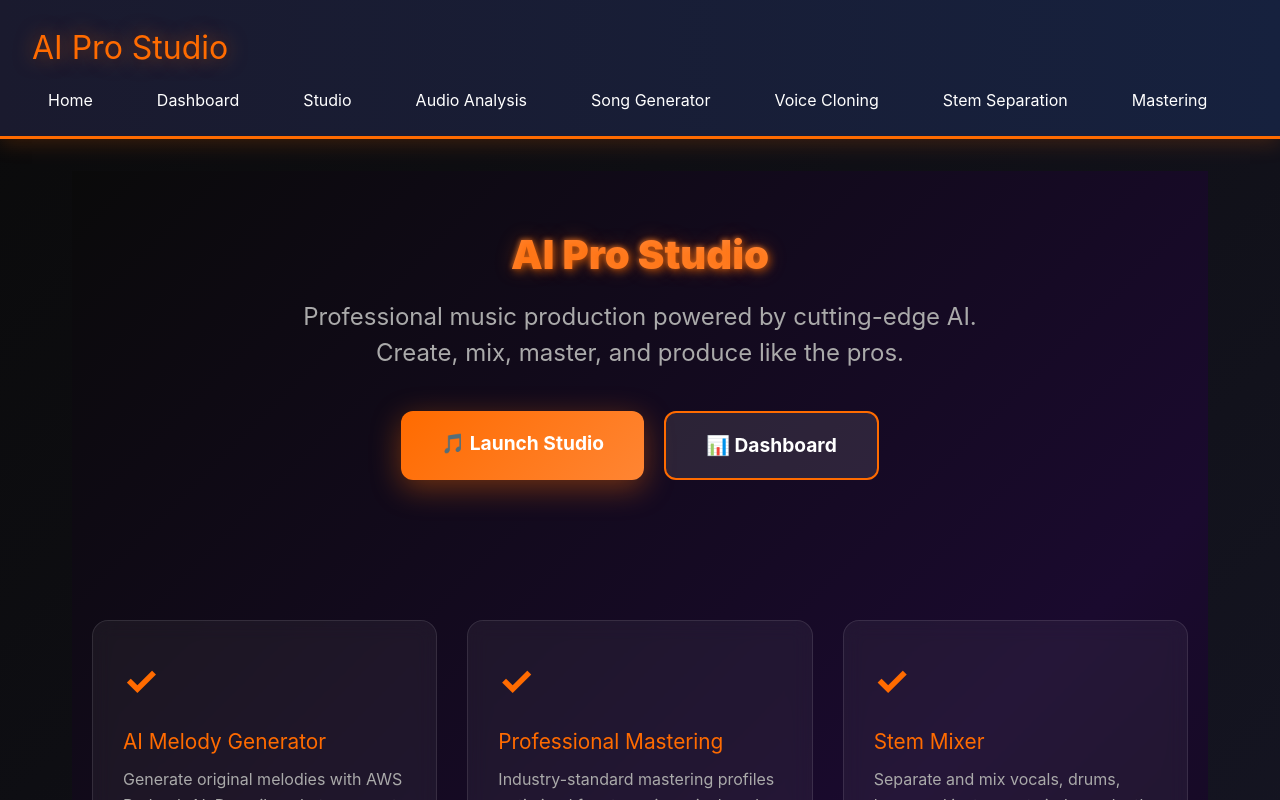
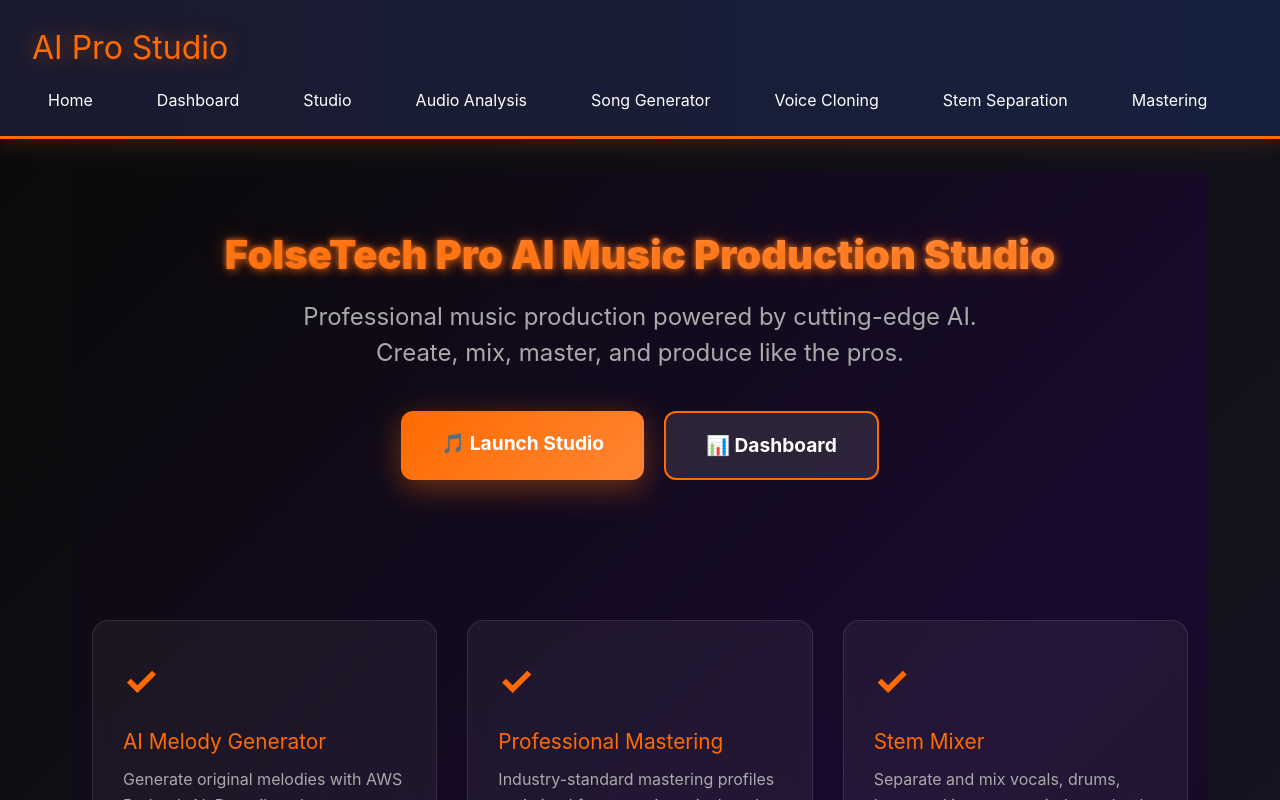
Before and after one commit to jonfolsetech-ctrl/FolseTech-Pro-AI-Music-Production-Studio-Mobile-App, a React (Vite) app in the folder folsetech-ai-studio/apps/web/: page / in a window 1280 px wide. Shown: the top 800 px of the page. Built offline with nearby package versions, Linux system fonts and the light colour scheme; the HTML template or start-up script is replaced by a standard one.

Commit message:
Update home page title to FolseTech Pro AI Music Production Studio

```diff
--- a/folsetech-ai-studio/apps/web/src/pages/Landing.jsx
+++ b/folsetech-ai-studio/apps/web/src/pages/Landing.jsx
@@ -27,7 +27,7 @@
           textShadow: '2px 2px 8px rgba(255, 107, 0, 0.6), -1px -1px 4px rgba(255, 133, 51, 0.5), 0 0 20px rgba(255, 107, 0, 0.3)',
           lineHeight: '1.2'
         }}>
-          AI Pro Studio
+          FolseTech Pro AI Music Production Studio
         </h1>
 
         <p style={{
```
